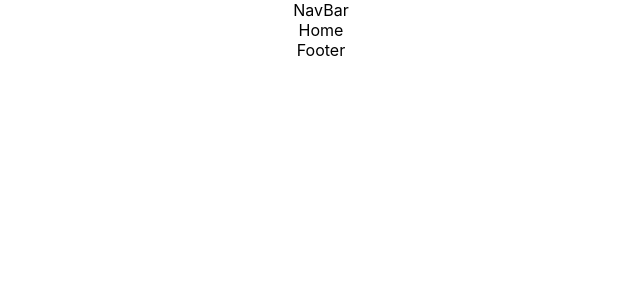
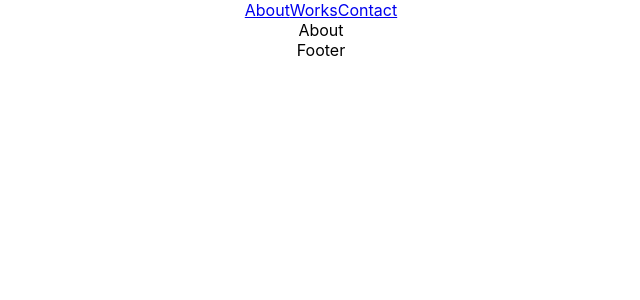
Before and after one commit to Chris-Rule/Portfolio, a React (Create React App) app: page / in a window 1280 px wide. Shown: the top 300 px of the page, without its empty margins (319-959 px from the left). Built offline with nearby package versions, Linux system fonts and the light colour scheme.

Commit message:
Additional component setup and simple routing implemented

```diff
--- a/src/App.js
+++ b/src/App.js
@@ -1,9 +1,11 @@
 import NavBar from "./Components/NavBar";
 import { Route, Routes, BrowserRouter } from "react-router-dom";
 import "./Styles/App.css";
-import Home from "./Components/Home";
+import About from "./Components/About";
 import NoPathFound from "./Components/NoPathFound";
 import Footer from "./Components/Footer";
+import Works from "./Components/Works";
+import Contact from "./Components/Contact";
 
 function App() {
   return (
@@ -11,7 +13,9 @@ function App() {
       <div className="App">
         <NavBar />
         <Routes>
-          <Route path="/" element={<Home />} />
+          <Route path="/" element={<About />} />
+          <Route path="/works" element={<Works />} />
+          <Route path="/contact" element={<Contact />} />
           <Route path="*" element={<NoPathFound />} />
         </Routes>
         <Footer />
--- /dev/null
+++ b/src/Components/About.jsx
@@ -0,0 +1,7 @@
+import "../Styles/Page.css";
+
+const About = () => {
+  return <section>About</section>;
+};
+
+export default About;
--- /dev/null
+++ b/src/Components/Contact.jsx
@@ -0,0 +1,7 @@
+import "../Styles/Page.css";
+
+const Contact = () => {
+  return <section>Contact</section>;
+};
+
+export default Contact;
--- a/src/Components/Home.jsx
+++ /dev/null
@@ -1,7 +0,0 @@
-import "../Styles/Page.css";
-
-const Home = () => {
-  return <section>Home</section>;
-};
-
-export default Home;
--- a/src/Components/NavBar.jsx
+++ b/src/Components/NavBar.jsx
@@ -1,7 +1,14 @@
+import { Link } from "react-router-dom";
 import "../Styles/NavBar.css";
 
 const NavBar = () => {
-  return <section>NavBar</section>;
+  return (
+    <section>
+      <Link to="/">About</Link>
+      <Link to="/works">Works</Link>
+      <Link to="/contact">Contact</Link>
+    </section>
+  );
 };
 
 export default NavBar;
--- /dev/null
+++ b/src/Components/Works.jsx
@@ -0,0 +1,7 @@
+import "../Styles/Page.css";
+
+const Works = () => {
+  return <section>Works</section>;
+};
+
+export default Works;
```
